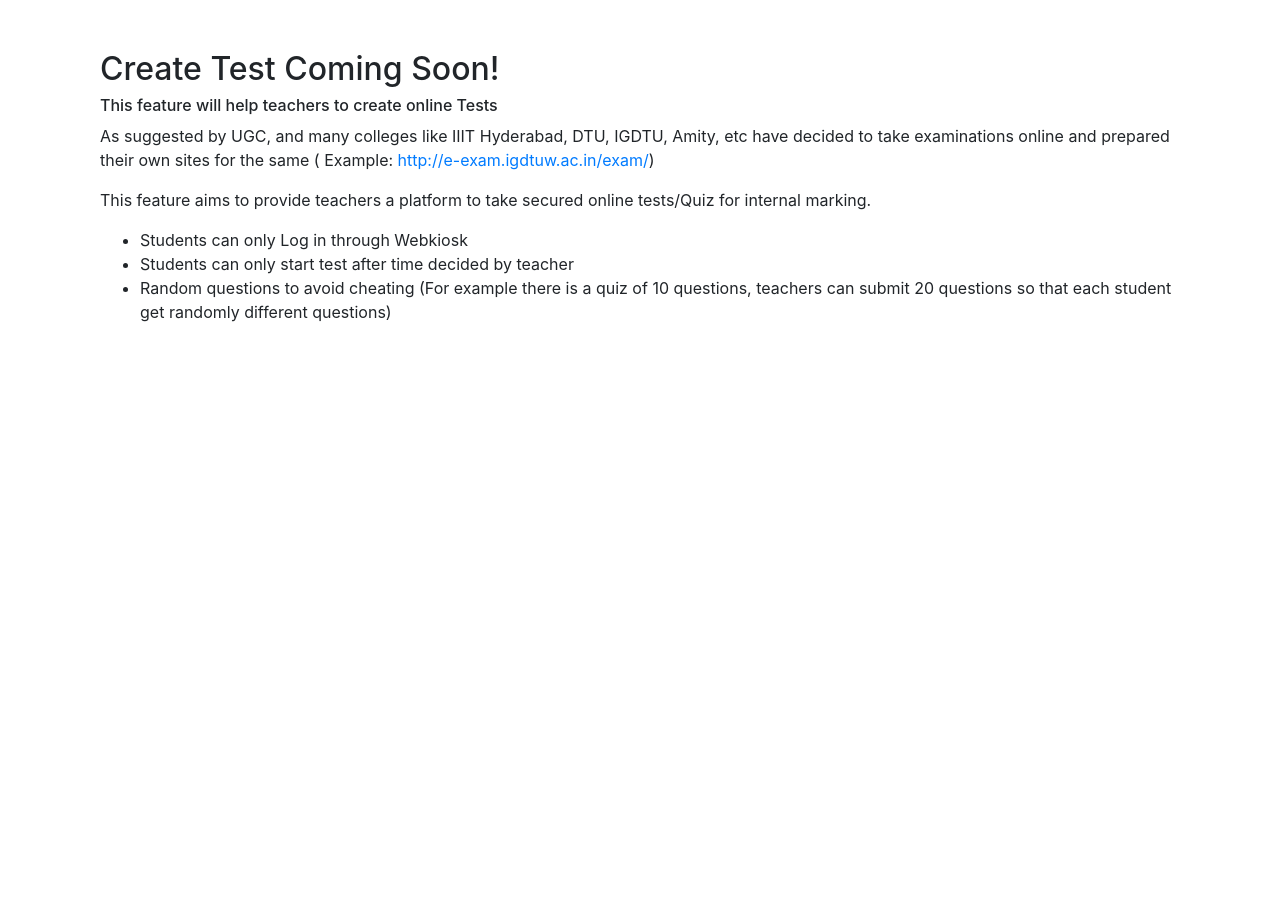
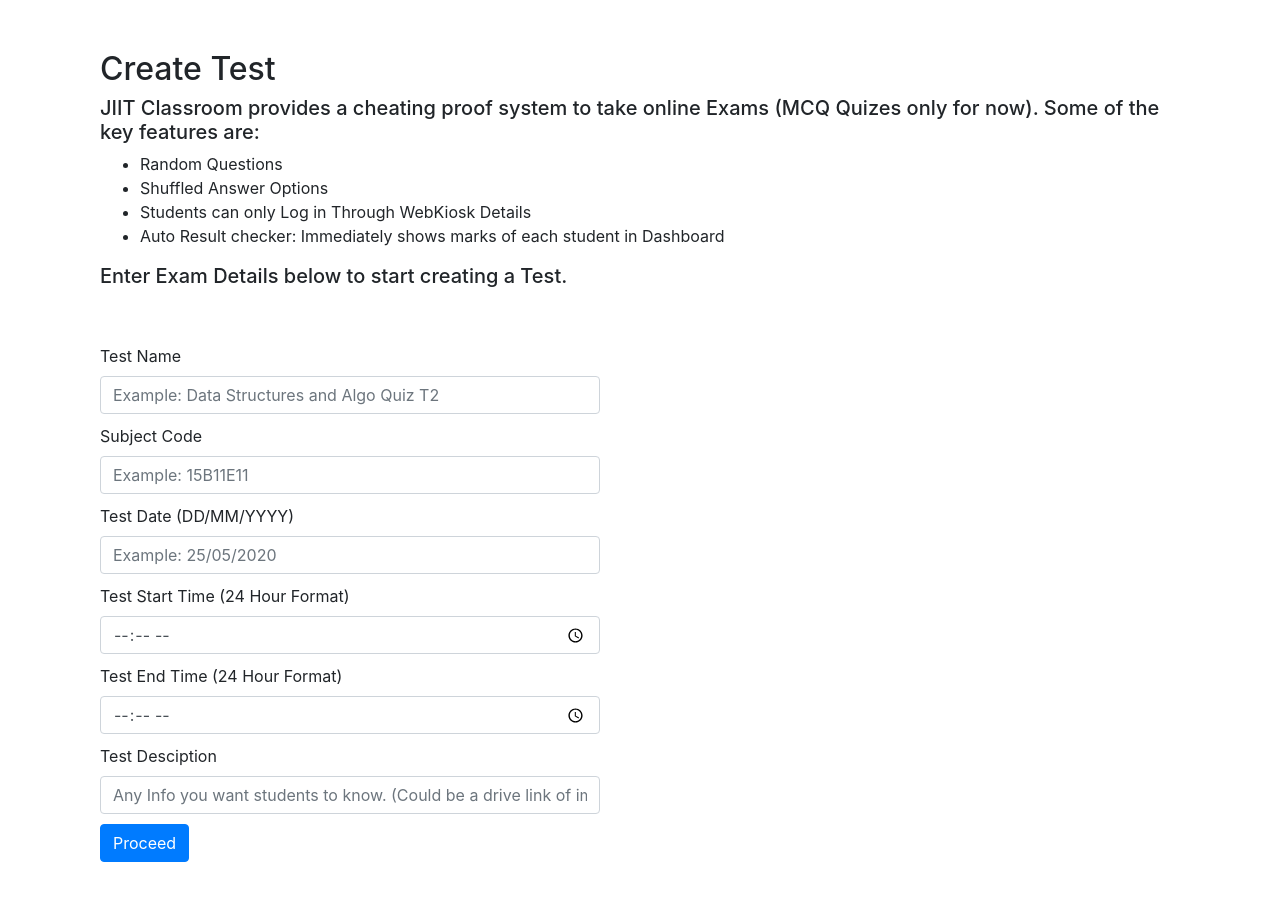
Before and after one commit to kbhutani0001/jiit-classroom, a Flask app: page /create/test/ in a window 1280 px wide. Shown: the part 56-968 px from the top of the page. Before the commit the page ends 378 px from the top, so only its background shows below. Run offline with Flask 2, Linux system fonts and the light colour scheme; the visitor is signed in with stand-in values (Sample User, id 1); a database or web service that is not in the repository returns one stand-in record (values such as "Sample title"); some libraries are stand-ins or nearby versions.

Commit message:
add exam update

```diff
--- a/app.py
+++ b/app.py
@@ -32,7 +32,10 @@ from dbCheck import (
 from datetime import timedelta
 import pymongo
 import config
-
+from methods import (
+  createExamId,
+  getTimeStampFromDT
+)
 app = Flask(__name__)
 app.secret_key = "jiit128jiitclassroomforonlineclasses"
 app.permanent_session_lifetime = timedelta(days=5)
@@ -54,7 +57,8 @@ def before_request():
       g.facultyId = session['facultyId']
       g.facultyName = session['facultyName']
       # g.survey = getSurvey(client, g.facultyId)
-
+  if not 'examData' in g:
+    g.examData = None
 # @app.context_processor
 # def my_utility_processor():
 #   def setSurveyStatus():
@@ -128,20 +132,33 @@ def create():
         flash(error)
         return render_template('create.html', classroomId = None, flashType="warning")
 
-@app.route('/create/test/', methods=['GET'] )
+@app.route('/create/test/', methods=['GET', 'POST'] )
 def createTest():
   if not g.facultyId:
     flash("You need to Log In to view this page")
     return render_template('facultyLogin.html', flashType='warning')
-  return render_template('createTest.html')
-
-@app.route('/create/test/make/')
-def makeTest():
-  return render_template('makeTest.html')
+  else:
+    if request.method == 'GET':
+      return render_template('createTest.html')
+    else:
+      data = request.form
+      examId = createExamId()
+      examStartTime = getTimeStampFromDT(data['examDate'], data['examStartTime'] )
+      examEndTime = getTimeStampFromDT(data['examDate'], data['examEndTime'] )
+      examDuration = examEndTime - examStartTime
+      examData = {
+        'examId': examId,
+        'examName': data['examName'],
+        'subjectCode': data['subjectCode'],
+        'examDate': data['examDate'],
+        'examStartTime': examStartTime,
+        'examEndTime': examEndTime,
+        'examDescription': data['examDescription']
+      }
+      return render_template('makeTest.html', examData = examData, examDuration = examDuration, facultyId = g.facultyId)
 
 @app.route('/create/test/make/<testId>/', methods=['POST'])
 def saveTest(testId):
-  print('recieved')
   if not g.facultyId:
     flash("You need to Log In to view this page")
     return render_template('facultyLogin.html', flashType='warning')
--- a/templates/createTest.html
+++ b/templates/createTest.html
@@ -3,15 +3,32 @@
 {% block body %}
 <body>
   <div class="mainDiv">
-  <h2>Create Test Coming Soon!</h2>
-  <h6>This feature will help teachers to create online Tests</h6>
-  <p>As suggested by UGC, and many colleges like IIIT Hyderabad, DTU, IGDTU, Amity, etc have decided to take examinations online and prepared their own sites for the same ( Example: <span><a href=" http://e-exam.igdtuw.ac.in/exam/" target="_blank"> http://e-exam.igdtuw.ac.in/exam/</a></span>)</p>
-  <p>This feature aims to provide teachers a platform to take secured online tests/Quiz for internal marking.</p>
-  <ul>
-    <li>Students can only Log in through Webkiosk</li>
-    <li>Students can only start test after time decided by teacher</li>
-    <li>Random questions to avoid cheating (For example there is a quiz of 10 questions, teachers can submit 20 questions so that each student get randomly different questions)</li>
-  </ul>
+    {% include 'components/flashMessage.html' %}
+    <h2>Create Test</h2>
+    <h5>JIIT Classroom provides a cheating proof system to take online Exams (MCQ Quizes only for now). Some of the key features are:</h5>
+    <ul>
+      <li>Random Questions</li>
+      <li>Shuffled Answer Options</li>
+      <li>Students can only Log in Through WebKiosk Details</li>
+      <li>Auto Result checker: Immediately shows marks of each student in Dashboard</li>
+    </ul>
+    <h5>Enter Exam Details below to start creating a Test.</h5>
+    <br><br>
+    <form action="/create/test/" method="POST">
+      <label for="testName">Test Name</label>
+      <input style="margin-bottom: 10px; max-width: 500px;" class="form-control" type="text" placeholder="Example: Data Structures and Algo Quiz T2" name="examName" id="examName">
+      <label for="testName">Subject Code</label>
+      <input style="margin-bottom: 10px; max-width: 500px;" class="form-control" type="text" placeholder="Example: 15B11E11" name="subjectCode" id="subjectCode">
+      <label for="testName">Test Date (DD/MM/YYYY)</label>
+      <input style="margin-bottom: 10px; max-width: 500px;" class="form-control" type="text" placeholder="Example: 25/05/2020" name="examDate" id="examDate">
+      <label for="testName">Test Start Time (24 Hour Format)</label>
+      <input style="margin-bottom: 10px; max-width: 500px;" class="form-control" type="time" placeholder="Example: 02:00" name="examStartTime" id="examStartTime">
+      <label for="testName">Test End Time (24 Hour Format)</label>
+      <input style="margin-bottom: 10px; max-width: 500px;" class="form-control" type="time" placeholder="Example: 03:00" name="examEndTime" id="examEndTime">
+      <label for="testName">Test Desciption</label>
+      <input style="margin-bottom: 10px; max-width: 500px;" class="form-control" type="text" placeholder="Any Info you want students to know. (Could be a drive link of images) " name="examDescription" id="examDescription">
+      <button type="submit" class="btn btn-primary">Proceed</button>
+    </form>
   </div>
 </body>
 {% endblock %}
```
Also changed, not shown: methods.py (+10 -0 lines), static/js/exam.js (+9 -9 lines), templates/makeTest.html (+16 -5 lines).
